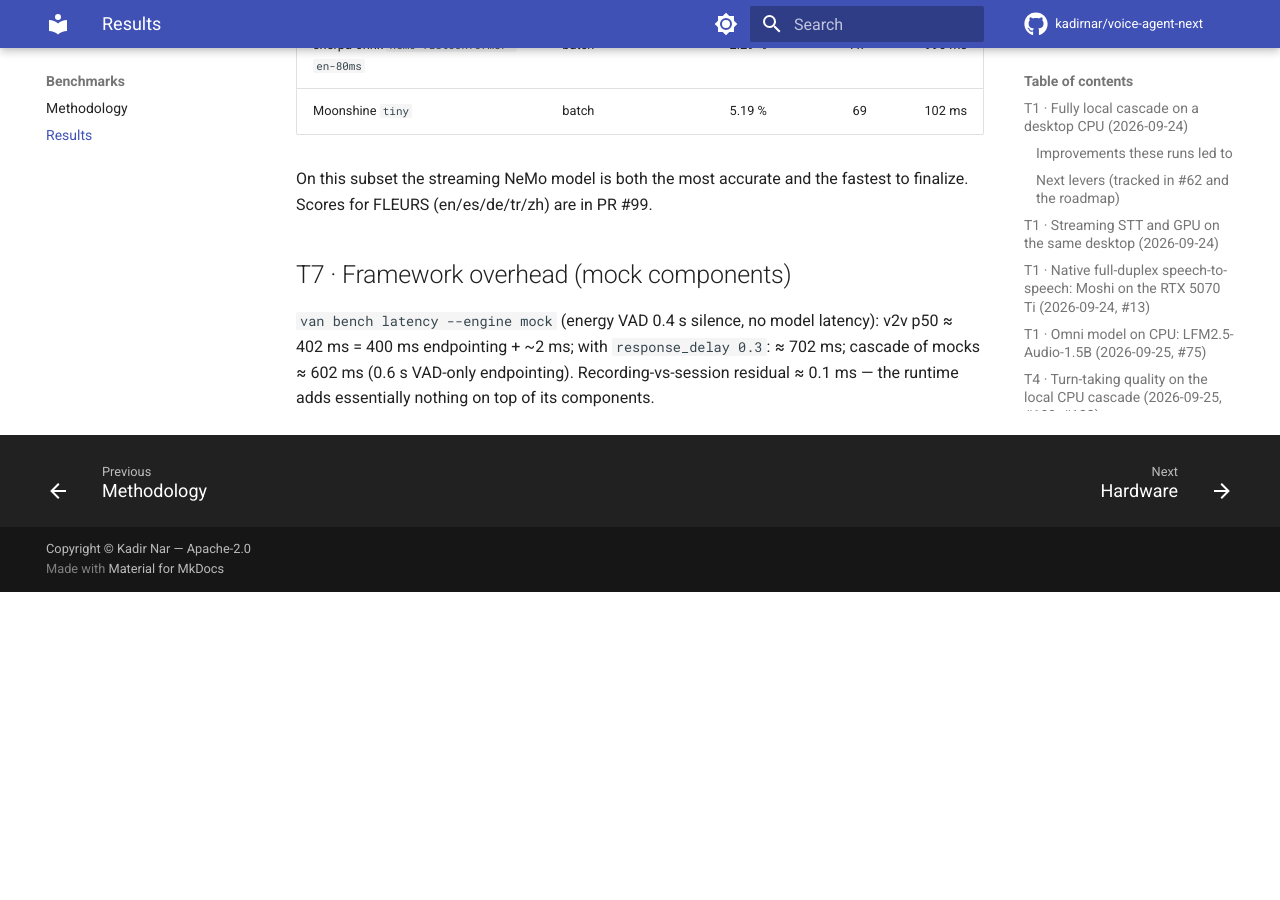
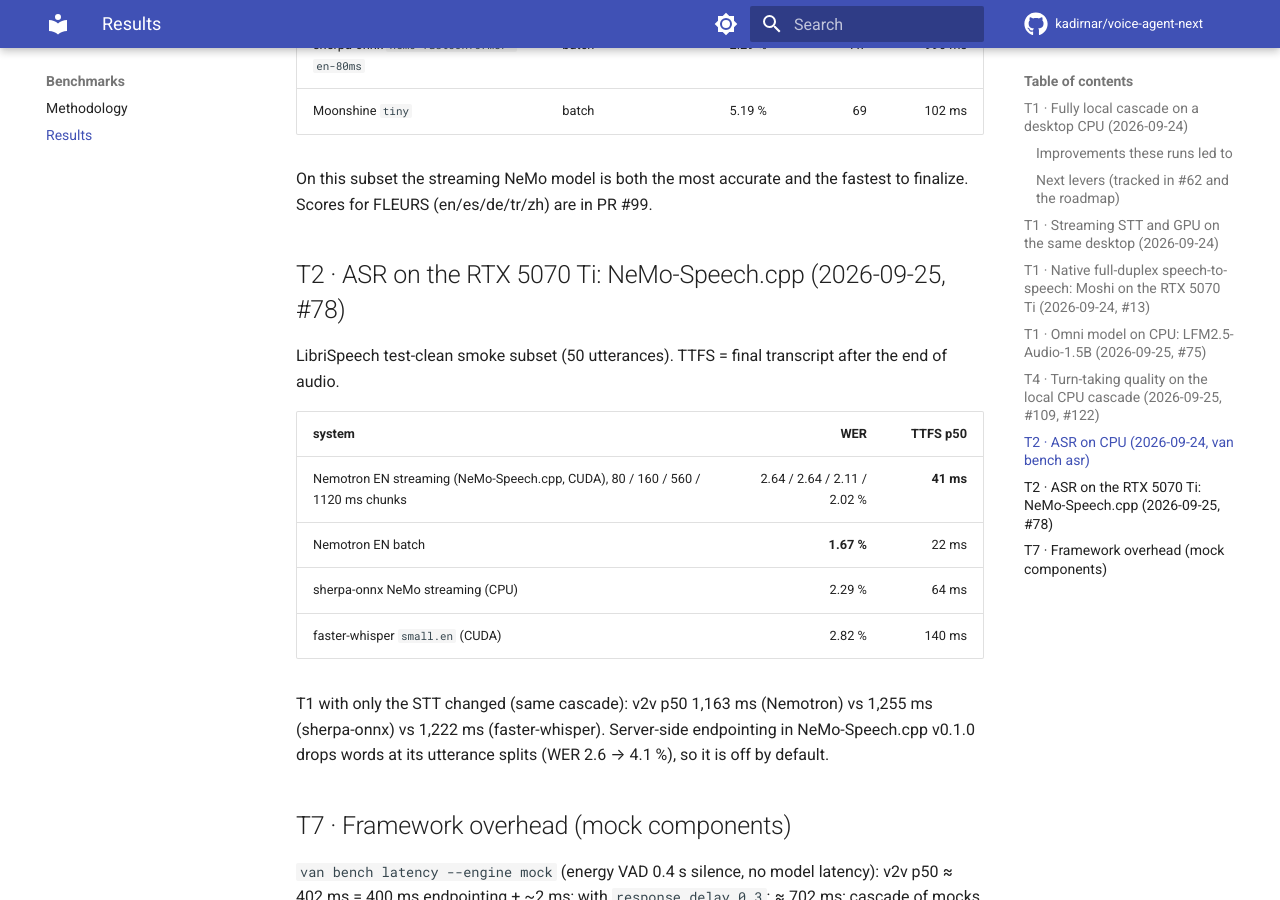
Before and after one commit to kadirnar/voice-agent-next, an MkDocs documentation site: the page built from docs/benchmarks/results.md, in a window 1280 px wide and 900 px high, scrolled down 5340 px. Built offline with MkDocs 1.6.1 and Material for MkDocs 9.7.7, drawn with Linux system fonts in a browser that asks for light colours; comment, search, counter and statistics services are not loaded; before the commit the page ends 5932 px from its top, so only the background shows below that.

Commit message:
test(bench): Windows timer slack in the tool-round check; docs: NeMo-Speech.cpp ASR results
Co-Authored-By: Claude Opus 5.5 (1M context) <noreply@anthropic.com>

```diff
--- a/docs/benchmarks/results.md
+++ b/docs/benchmarks/results.md
@@ -135,6 +135,19 @@ LibriSpeech test-clean smoke subset (50 utterances, 10 speakers), Ryzen 5 5600 C
 
 On this subset the streaming NeMo model is both the most accurate and the fastest to finalize. Scores for FLEURS (en/es/de/tr/zh) are in PR #99.
 
+## T2 · ASR on the RTX 5070 Ti: NeMo-Speech.cpp (2026-09-25, #78)
+
+LibriSpeech test-clean smoke subset (50 utterances). TTFS = final transcript after the end of audio.
+
+| system | WER | TTFS p50 |
+|---|---:|---:|
+| Nemotron EN streaming (NeMo-Speech.cpp, CUDA), 80 / 160 / 560 / 1120 ms chunks | 2.64 / 2.64 / 2.11 / 2.02 % | **41 ms** |
+| Nemotron EN batch | **1.67 %** | 22 ms |
+| sherpa-onnx NeMo streaming (CPU) | 2.29 % | 64 ms |
+| faster-whisper `small.en` (CUDA) | 2.82 % | 140 ms |
+
+T1 with only the STT changed (same cascade): v2v p50 1,163 ms (Nemotron) vs 1,255 ms (sherpa-onnx) vs 1,222 ms (faster-whisper). Server-side endpointing in NeMo-Speech.cpp v0.1.0 drops words at its utterance splits (WER 2.6 → 4.1 %), so it is off by default.
+
 ## T7 · Framework overhead (mock components)
 
 `van bench latency --engine mock` (energy VAD 0.4 s silence, no model latency): v2v p50 ≈ 402 ms
```
Also changed, not shown: 1 other file.
